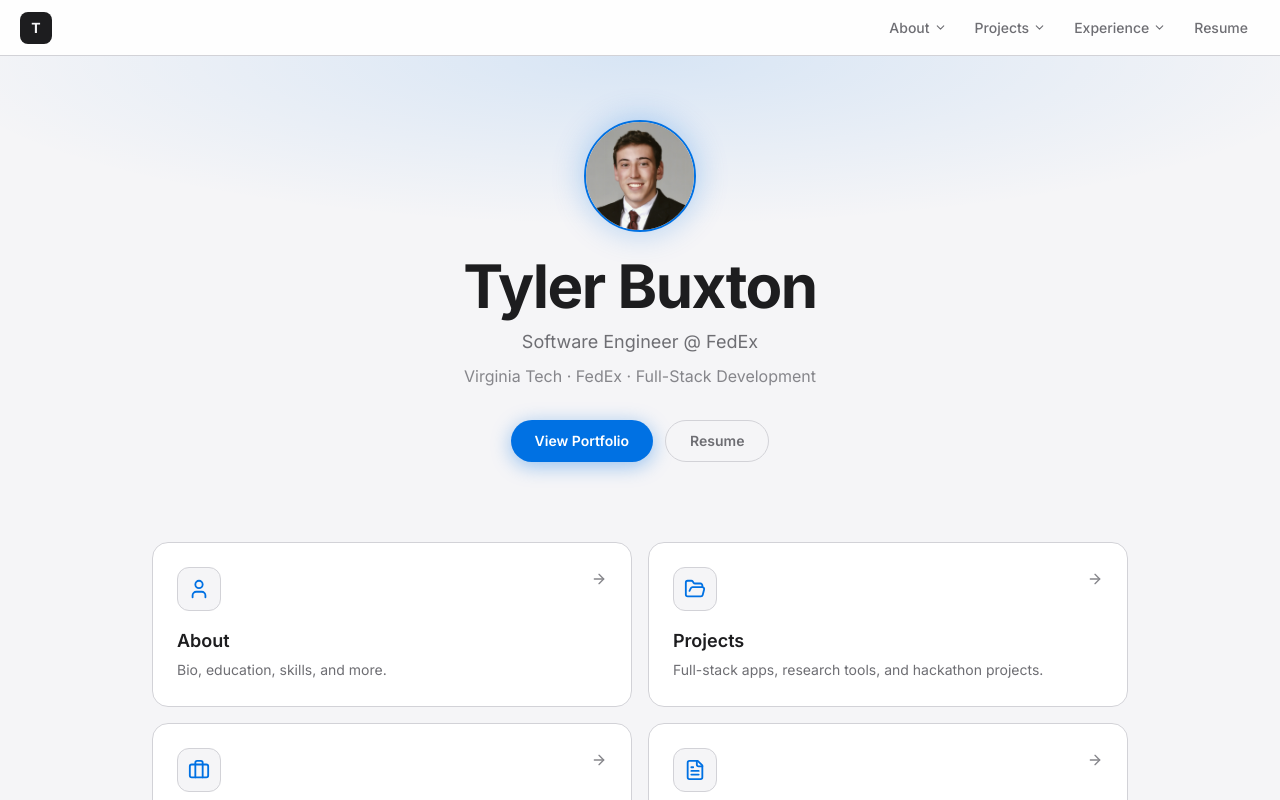
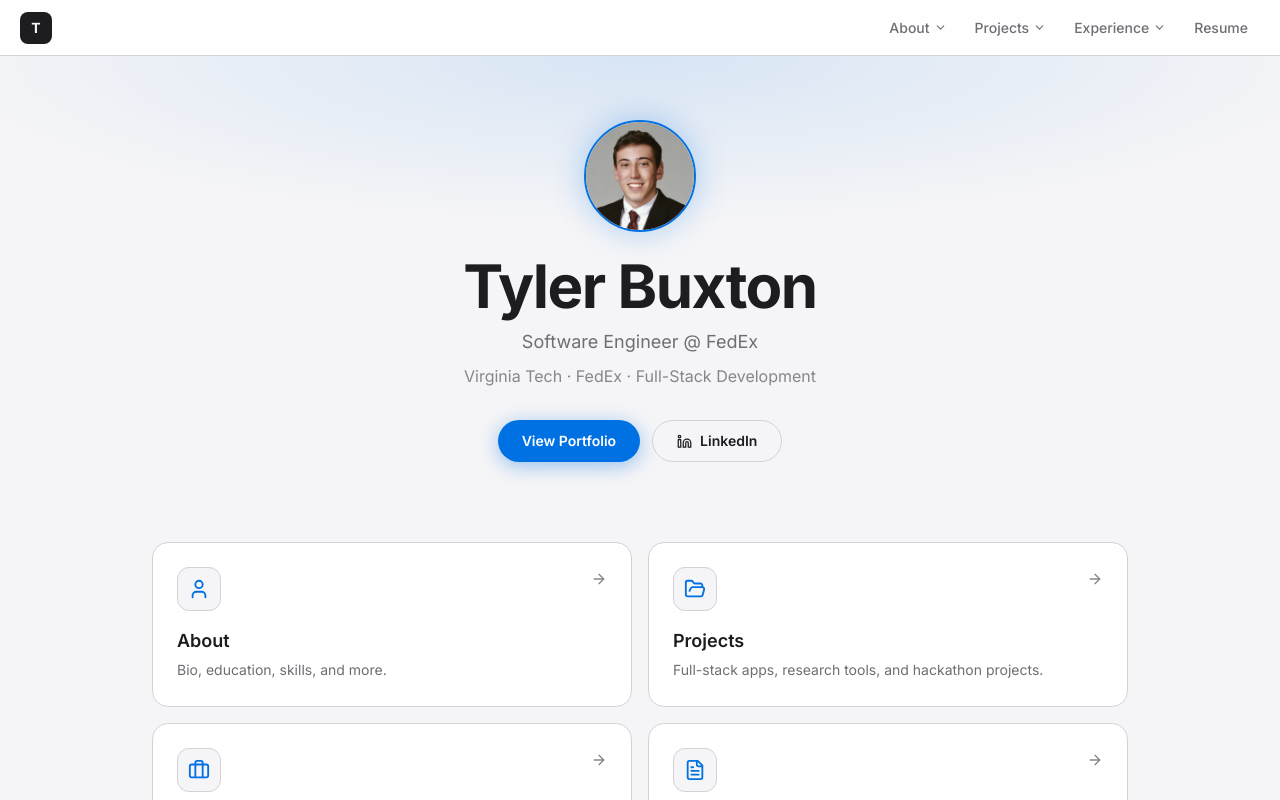
Before and after one commit to tbux408/tbux408.github.io, a React (Vite) app: page / in a window 1280 px wide. Shown: the top 800 px of the page. Built offline with nearby package versions, Linux system fonts and the light colour scheme; the HTML template or start-up script is replaced by a standard one.

Commit message:
add linkedIn

```diff
--- a/src/pages/Home.jsx
+++ b/src/pages/Home.jsx
@@ -1,6 +1,6 @@
 import React from "react";
 import { useNavigate } from "react-router-dom";
-import { User, FolderOpen, Briefcase, FileText, ArrowRight } from "lucide-react";
+import { User, FolderOpen, Briefcase, FileText, ArrowRight, Linkedin } from "lucide-react";
 
 const NAV_CARDS = [
   {
@@ -81,12 +81,16 @@ function Home() {
           >
             View Portfolio
           </button>
-          <button
-            onClick={() => navigate("/resume")}
-            className="px-6 py-2.5 rounded-full bg-raised border border-line text-fg-dim text-sm font-semibold hover:text-fg hover:border-line-hi transition-all"
+
+          <a
+            href="https://www.linkedin.com/in/tbux/"
+            target="_blank"
+            rel="noreferrer"
+            className="flex items-center gap-2 px-6 py-2.5 rounded-full bg-raised border border-line text-fg-dim text-sm font-semibold hover:text-fg hover:border-line-hi transition-all"
           >
-            Resume
-          </button>
+            <Linkedin size={15} />
+            LinkedIn
+          </a>
         </div>
       </section>
 
```
